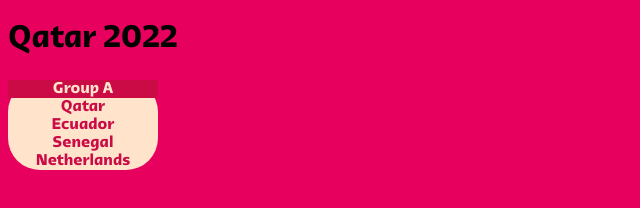
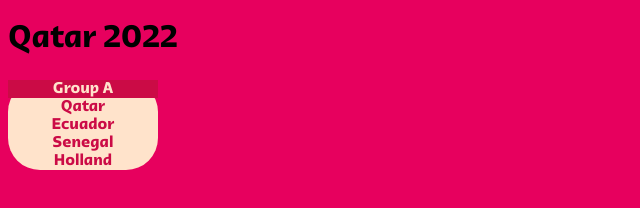
Before and after one commit to kahodes04/WCFrontend, a plain HTML site: page index.html in a window 1280 px wide. Shown: the full height of the page, 0-640 px from the left. Drawn offline with Linux system fonts and the light colour scheme.

Commit message:
test push

```diff
--- a/index.html
+++ b/index.html
@@ -23,7 +23,7 @@
                 Senegal
             </div>
             <div>
-                Netherlands
+                Holland
             </div>
         </div>
     </div>
```
